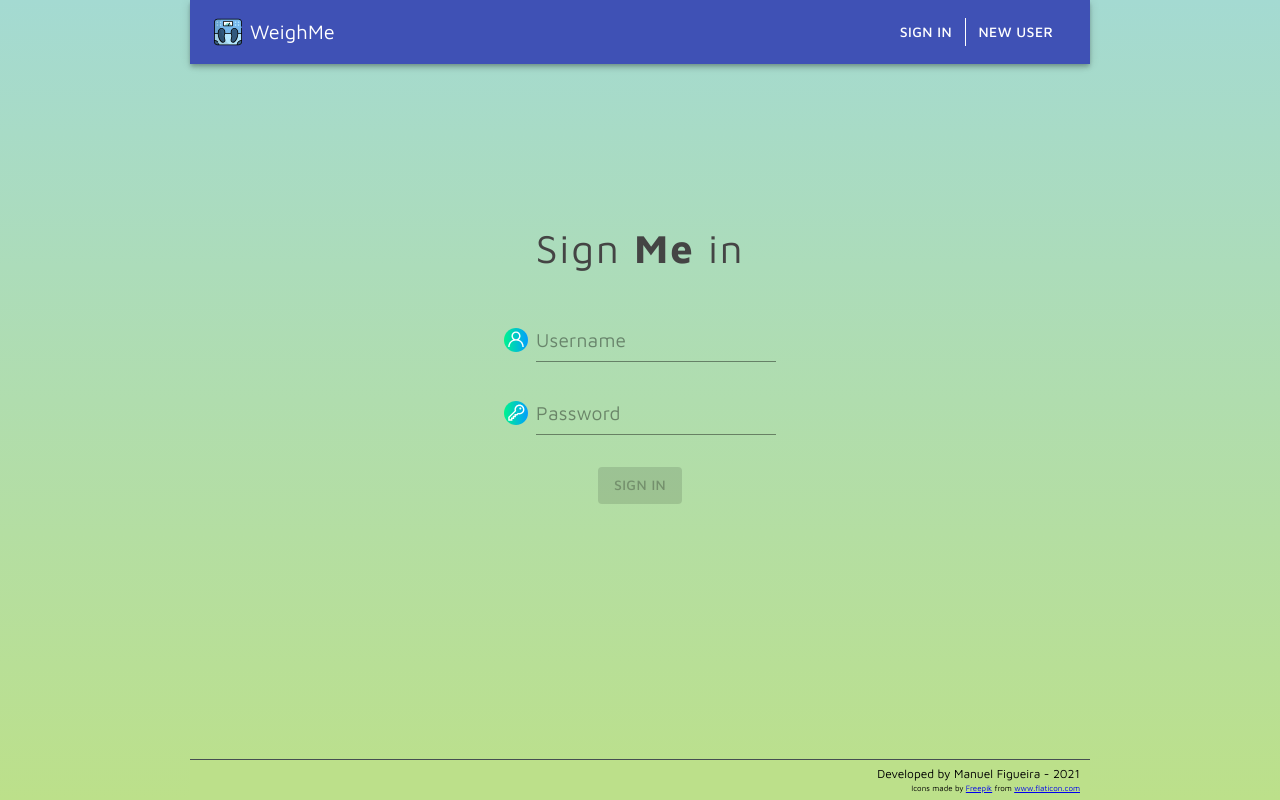
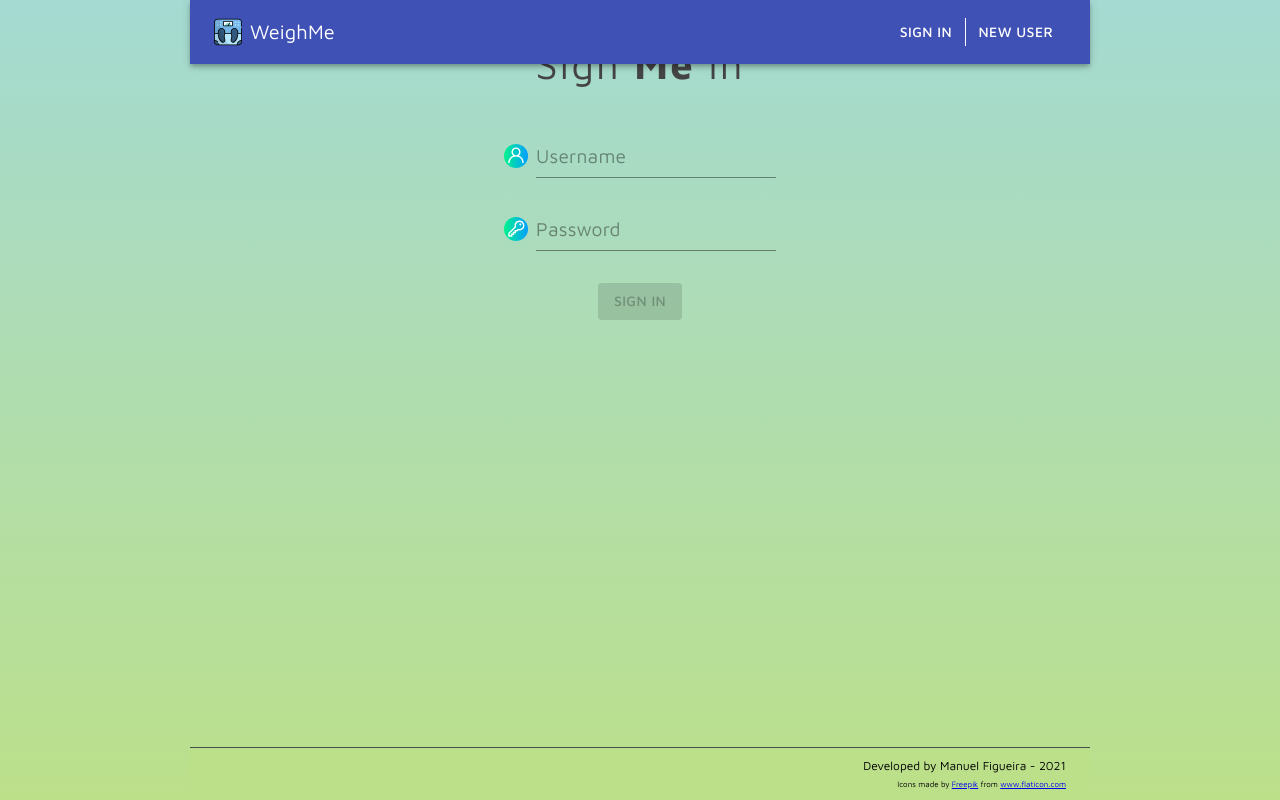
Before and after one commit to Mfigueira/weigh-me, a React (Create React App) app in the folder frontend/: page / in a window 1280 px wide. Built offline with nearby package versions, Linux system fonts and the light colour scheme.

Commit message:
FED changes

```diff
--- a/frontend/src/App.css
+++ b/frontend/src/App.css
@@ -15,19 +15,13 @@
 }
 
 html {
+  font-family: 'Maven Pro', sans-serif;
   font-size: 16px;
   min-width: 320px;
   background-image: linear-gradient(#a4dad2, #bce08a);
 }
 
-body {
-  font-family: 'Maven Pro', sans-serif;
-}
-
 #root {
-  position: relative;
-  display: flex;
-  flex-direction: column;
   max-width: 900px;
   min-height: 100vh;
   margin: auto;
--- a/frontend/src/assets/styles/Footer.css
+++ b/frontend/src/assets/styles/Footer.css
@@ -2,10 +2,16 @@ footer {
     position: fixed;
     bottom: 0;
     width: 100%;
-    padding: 0.5rem 10px;
+    padding: 12px 16px;
     border-top: 1px solid #464e51;
     font-size: 0.75rem;
     background-color: #bce08a;
+}
+
+@media (min-width: 600px) {
+    footer {
+        padding: 12px 24px;
+    }
 }
 
 footer p {
@@ -13,6 +19,6 @@ footer p {
 }
 
 footer p:not(:first-of-type) {
-    margin-top: 0.25rem;
+    margin-top: 0.5rem;
     font-size: 0.5rem;
 }
--- a/frontend/src/assets/styles/Main.css
+++ b/frontend/src/assets/styles/Main.css
@@ -1,21 +1,13 @@
 main {
-    flex-grow: 1;
-    overflow: auto;
     display: flex;
     flex-direction: column;
     align-items: center;
-    font-size: 1rem;
     text-align: center;
-    padding: 10rem 10px 7rem 10px;
+    padding: 10rem 16px 7rem 16px;
 }
 
-main.weighings {
-    align-items: normal;
-    justify-content: flex-start;
-}
-
-@media (min-height: 650px) {
+@media (min-width: 600px) {
     main {
-        justify-content: center;
+        padding: 10rem 24px 7rem 24px;
     }
 }
--- a/frontend/src/components/header/Header.js
+++ b/frontend/src/components/header/Header.js
@@ -46,7 +46,7 @@ export const Header = ({ token, setToken, alert, setAlert, profile, setProfile,
   }
 
   return (
-    <div style={{ position: 'fixed', top: 0, width: '100%', zIndex: 999 }}>
+    <div style={{ position: 'fixed', top: 0, width: '100%', maxWidth: '900px', zIndex: 999 }}>
       <AppBar position='static'>
         <Toolbar>
           <img src={logo} style={styles.icon} alt='scale' />
--- a/frontend/src/util/requests.js
+++ b/frontend/src/util/requests.js
@@ -3,7 +3,7 @@ import axios from 'axios';
 // LOCAL ROUTE
 // const API_BASE_URL = 'http://localhost:5000/api';
 
-// HEROKU ROUTE
+// PROD ROUTE
 const API_BASE_URL = 'https://weighme.herokuapp.com/api';
 
 const HTTP_HEADERS = {
```
Also changed, not shown: 11 other files (tests, documents, lock files or other folders).
